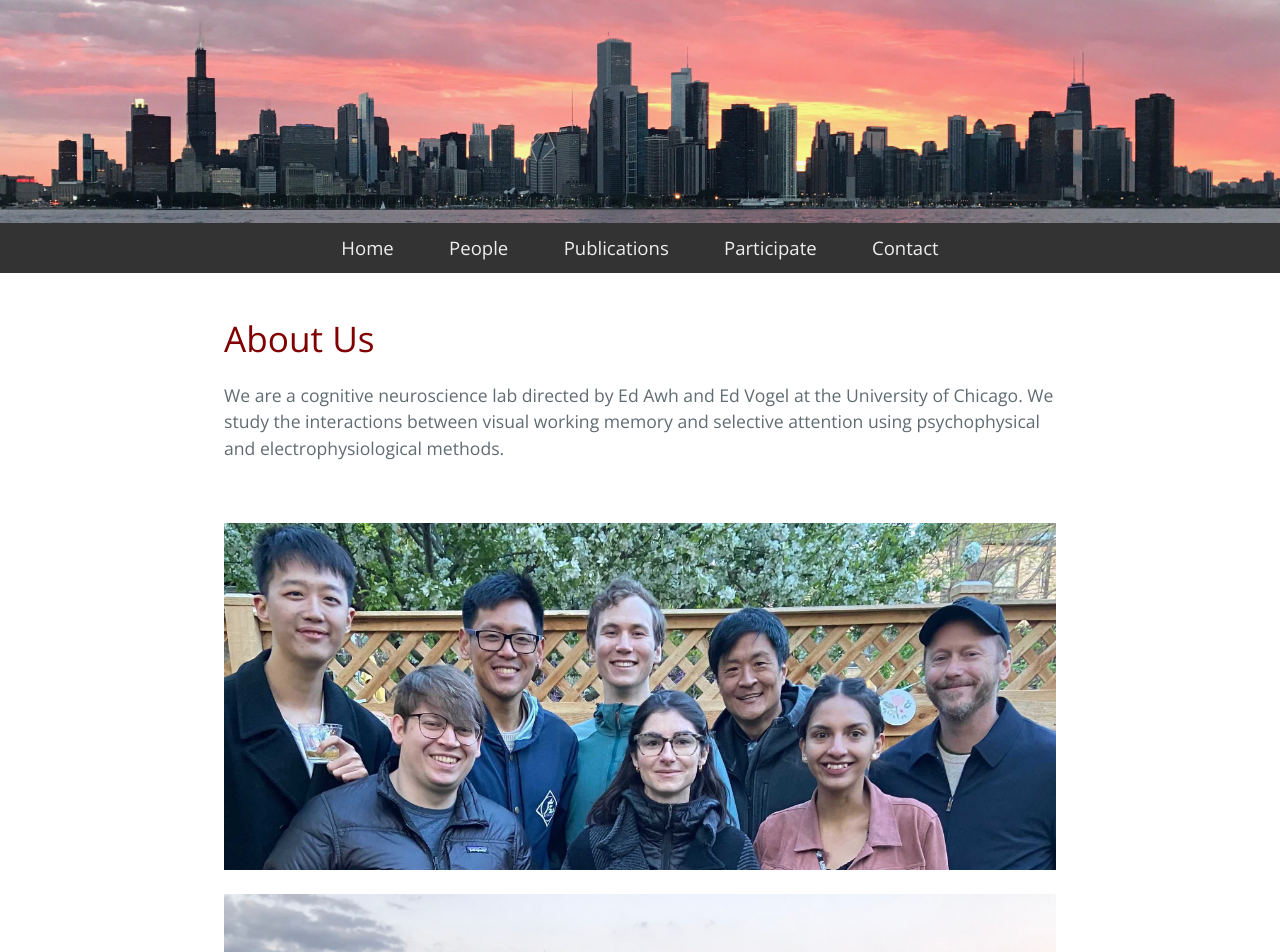
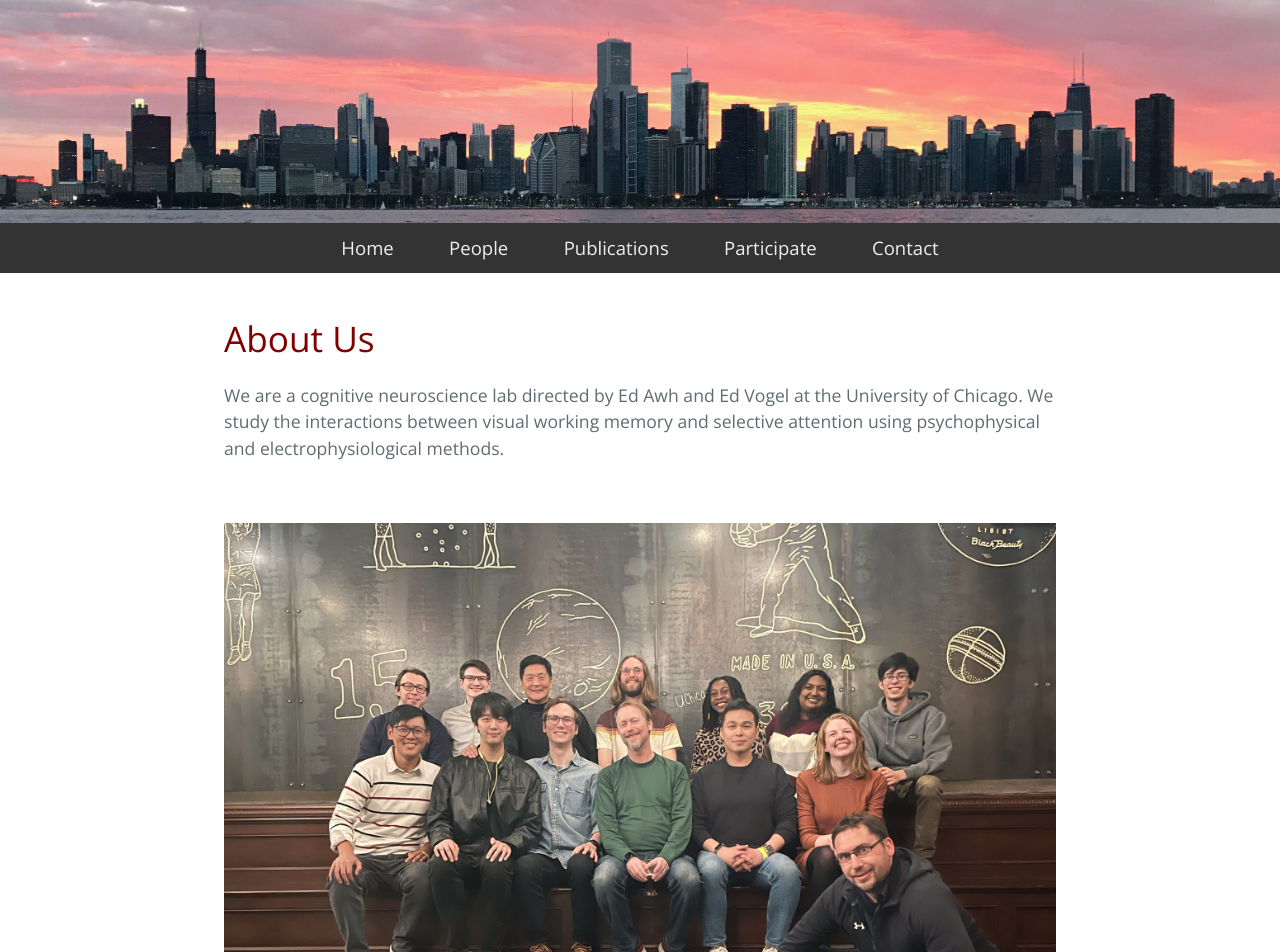
Before and after one commit to AwhVogelLab/awhvogellab.github.io, a Jekyll site: the page built from index.md, in a window 1280 px wide. Shown: the top 952 px of the page. Built offline with Jekyll 4.4.1, drawn with Linux system fonts in a browser that asks for light colours; our own code applies the rules of GitHub Pages for plain Markdown files.

Commit message:
Adding lab photo 2023 to front page

```diff
--- a/index.md
+++ b/index.md
@@ -1,7 +1,7 @@
 ---
 layout: default
 datatable: false
-image: /files/images/lab_photo_2021.jpg
+image: /files/images/lab_photo_2023.jpg
 ---
 
 # About Us
@@ -9,6 +9,8 @@ image: /files/images/lab_photo_2021.jpg
 We are a cognitive neuroscience lab directed by Ed Awh and Ed Vogel at the University of Chicago. We study the interactions between visual working memory and selective attention using psychophysical and electrophysiological methods.
 
 <br>
+
+![Lab Photo 2023](/files/images/lab_photo_2023.jpg)
 
 ![Lab Photo 2021](/files/images/lab_photo_2021.jpg)
 
```
